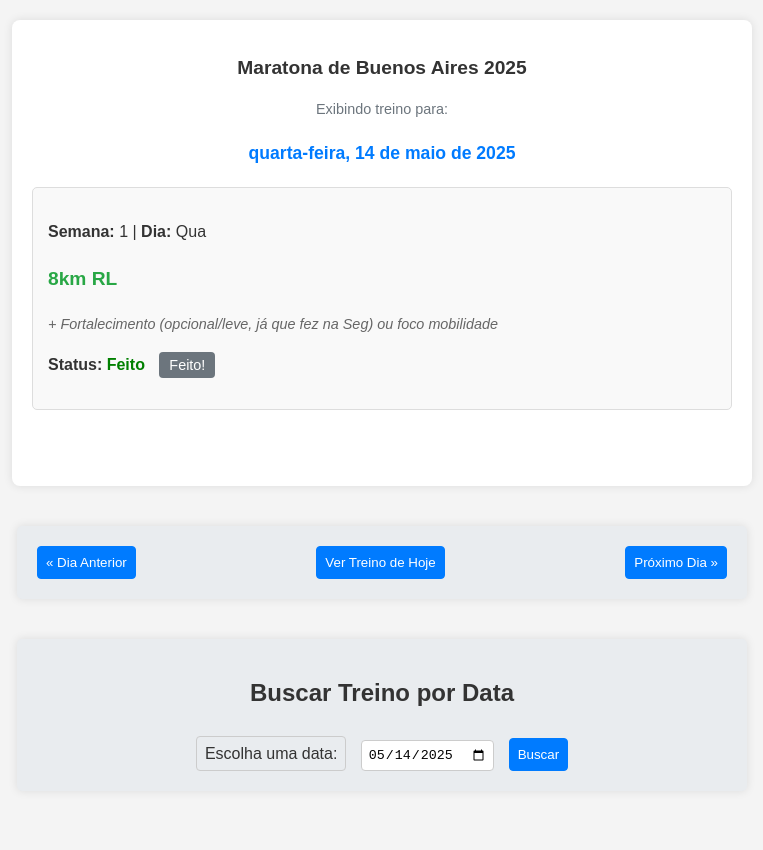
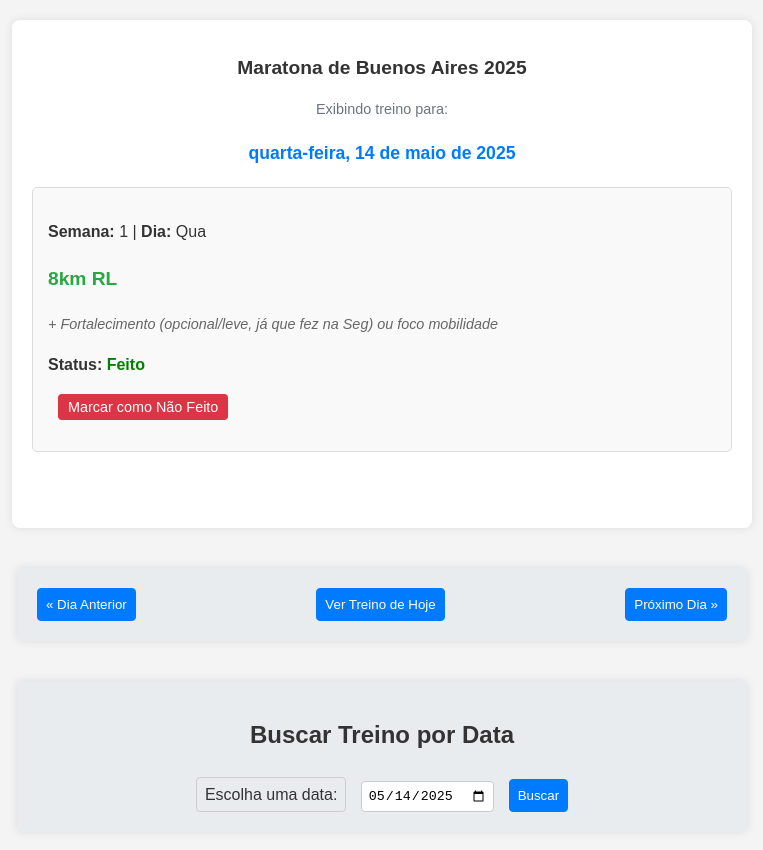
Before and after one commit to yurisj/plano-maratona, a plain HTML site: page index.html in a window 1280 px wide. Both pictures are taken after a click on the button "Marcar como Feito". Shown: the whole page, without its empty margins (258-1021 px from the left). Drawn offline with Linux system fonts and the light colour scheme.

Commit message:
Update index.html

```diff
--- a/index.html
+++ b/index.html
@@ -65,11 +65,11 @@
         .status-nao-feito {
             color: red;
         }
-        /* Estilo para o botão de marcar como feito */
+
+        /* Estilos para o botão de status */
         #markAsDoneButton {
             margin-left: 10px;
             padding: 5px 10px;
-            background-color: #28a745; /* Verde */
             color: white;
             border: none;
             border-radius: 4px;
@@ -77,13 +77,26 @@
             font-size: 0.9em;
             transition: background-color 0.3s ease;
         }
-        #markAsDoneButton:hover:not(:disabled) {
-            background-color: #218838; /* Verde mais escuro no hover */
+
+        .button-mark-done { /* Estilo para o botão "Marcar como Feito" (verde) */
+            background-color: #28a745;
         }
-        #markAsDoneButton:disabled {
-            background-color: #6c757d; /* Cinza */
+        .button-mark-done:hover:not(:disabled) {
+            background-color: #218838;
+        }
+
+        .button-mark-not-done { /* Estilo para o botão "Marcar como Não Feito" (vermelho) */
+            background-color: #dc3545;
+        }
+        .button-mark-not-done:hover:not(:disabled) {
+            background-color: #c82333;
+        }
+
+        #markAsDoneButton:disabled { /* Estilo para botão desabilitado (se necessário no futuro) */
+            background-color: #6c757d;
             cursor: not-allowed;
         }
+
         .message {
             margin-top: 20px;
             padding: 10px;
@@ -144,7 +157,8 @@
                 <p><strong>Semana:</strong> <span id="weekNumber">-</span> | <strong>Dia:</strong> <span id="dayOfWeek">-</span></p>
                 <p class="workout-title" id="workoutDescription">Carregando treino...</p>
                 <p class="workout-notes" id="workoutNotes"></p>
-                <p><strong>Status:</strong> <span id="workoutStatus">-</span> <button id="markAsDoneButton" style="display: none;">Marcar como Feito</button></p>
+                <p><strong>Status:</strong> <span id="workoutStatus">-</span></p>
+                <p><button id="markAsDoneButton" style="display: none;"></button></p>
             </div>
             <p id="generalMessage" class="message"></p>
         </div>
@@ -170,7 +184,7 @@
         // Função para formatar a data como YYYY-MM-DD
         function getFormattedDate(date) {
             const year = date.getFullYear();
-            const month = (date.getMonth() + 1).toString().padStart(2, '0'); // Meses são 0-indexados
+            const month = (date.getMonth() + 1).toString().padStart(2, '0');
             const day = date.getDate().toString().padStart(2, '0');
             return `${year}-${month}-${day}`;
         }
@@ -183,11 +197,11 @@
         // Carrega o plano de treino do arquivo JSON
         async function loadTrainingPlan() {
             try {
-                const response = await fetch('training_plan.json'); // Assume que o JSON está na mesma pasta
+                const response = await fetch('training_plan.json');
                 if (!response.ok) {
                     throw new Error(`Erro ao carregar o plano: ${response.status} ${response.statusText}`);
                 }
-                currentTrainingPlan = await response.json(); // Armazena na variável global
+                currentTrainingPlan = await response.json();
                 return true;
             } catch (error) {
                 console.error("Falha ao carregar ou parsear o plano de treino:", error);
@@ -216,7 +230,7 @@
             notesElement.textContent = '';
             workoutStatusElement.textContent = '-';
             workoutStatusElement.className = '';
-            if(markAsDoneButton) markAsDoneButton.style.display = 'none'; // Esconde o botão em caso de erro
+            if(markAsDoneButton) markAsDoneButton.style.display = 'none';
             generalMessageElement.textContent = message;
             generalMessageElement.className = 'message error-message';
         }
@@ -229,7 +243,7 @@
             }
 
             currentlyDisplayedDate = new Date(dateToDisplay);
-            currentlyDisplayedDate.setHours(0, 0, 0, 0); // Zera a hora para comparações de data consistentes
+            currentlyDisplayedDate.setHours(0, 0, 0, 0);
 
             const formattedDate = getFormattedDate(currentlyDisplayedDate);
             document.getElementById('currentDisplayedDate').textContent = getDisplayFormattedDate(currentlyDisplayedDate);
@@ -249,6 +263,7 @@
             workoutStatusElement.textContent = '-';
             workoutStatusElement.className = '';
             markAsDoneButton.style.display = 'none'; // Esconde o botão por padrão
+            markAsDoneButton.disabled = false; // Habilita o botão por padrão (se exibido)
 
             const entryForDate = currentTrainingPlan.find(entry => entry.date === formattedDate);
 
@@ -259,27 +274,23 @@
                 workoutElement.textContent = entryForDate.workout;
                 notesElement.textContent = entryForDate.notes || '';
 
-                // Exibe o status do treino
-                if (typeof entryForDate.status !== 'undefined') {
-                    if (entryForDate.status === true) {
+                // Exibe o status e configura o botão
+                if (typeof entryForDate.status === 'boolean') {
+                    markAsDoneButton.style.display = 'inline-block'; // Mostra o botão
+                    if (entryForDate.status === true) { // Se o treino está FEITO
                         workoutStatusElement.textContent = "Feito";
                         workoutStatusElement.className = 'status-feito';
-                        markAsDoneButton.textContent = 'Feito!';
-                        markAsDoneButton.disabled = true;
-                        markAsDoneButton.style.display = 'inline-block';
-                    } else if (entryForDate.status === false) {
+                        markAsDoneButton.textContent = 'Marcar como Não Feito';
+                        markAsDoneButton.className = 'button-mark-not-done'; // Botão vermelho
+                    } else { // Se o treino está NÃO FEITO (status === false)
                         workoutStatusElement.textContent = "Não feito";
                         workoutStatusElement.className = 'status-nao-feito';
                         markAsDoneButton.textContent = 'Marcar como Feito';
-                        markAsDoneButton.disabled = false;
-                        markAsDoneButton.style.display = 'inline-block';
-                    } else {
-                        workoutStatusElement.textContent = "-";
-                        markAsDoneButton.style.display = 'none';
+                        markAsDoneButton.className = 'button-mark-done'; // Botão verde
                     }
-                } else {
+                } else { // Se não há propriedade status ou não é booleano
                     workoutStatusElement.textContent = "-";
-                    markAsDoneButton.style.display = 'none'; // Não mostra o botão se não houver status
+                    markAsDoneButton.style.display = 'none'; // Esconde o botão
                 }
 
                 workoutElement.className = 'workout-title';
@@ -290,14 +301,14 @@
                 } else if (entryForDate.workout.toLowerCase().includes("descanso")) {
                     workoutElement.classList.add('rest-day');
                 }
-            } else {
+            } else { // Nenhum treino para a data
                 workoutDetailsDiv.style.display = 'block';
                 weekElement.textContent = '-';
                 dayOfWeekElement.textContent = '-';
                 workoutElement.textContent = 'Nenhum treino específico agendado.';
                 notesElement.textContent = '';
                 workoutStatusElement.textContent = '-';
-                markAsDoneButton.style.display = 'none'; // Esconde o botão se não houver treino
+                markAsDoneButton.style.display = 'none';
 
                 const firstPlanDate = currentTrainingPlan.length > 0 ? new Date(currentTrainingPlan[0].date + "T00:00:00") : null;
                 const lastPlanDate = currentTrainingPlan.length > 0 ? new Date(currentTrainingPlan[currentTrainingPlan.length - 1].date + "T00:00:00") : null;
@@ -320,7 +331,7 @@
         document.getElementById('searchButton').addEventListener('click', () => {
             const dateInput = document.getElementById('searchDate').value;
             if (dateInput) {
-                const selectedDate = new Date(dateInput + "T00:00:00"); // Adiciona T00:00:00 para evitar problemas de fuso
+                const selectedDate = new Date(dateInput + "T00:00:00");
                 displayWorkoutForDate(selectedDate);
             } else {
                 const generalMessageElement = document.getElementById('generalMessage');
@@ -348,15 +359,16 @@
             displayWorkoutForDate(new Date());
         });
 
-        // Event listener para o botão "Marcar como Feito"
+        // Event listener para o botão de alternar status do treino
         document.getElementById('markAsDoneButton').addEventListener('click', () => {
             if (!currentTrainingPlan || !currentlyDisplayedDate) return;
 
             const formattedDate = getFormattedDate(currentlyDisplayedDate);
             const entryIndex = currentTrainingPlan.findIndex(entry => entry.date === formattedDate);
 
-            if (entryIndex !== -1 && currentTrainingPlan[entryIndex].status === false) {
-                currentTrainingPlan[entryIndex].status = true;
+            // Verifica se a entrada existe e se tem a propriedade status como booleano
+            if (entryIndex !== -1 && typeof currentTrainingPlan[entryIndex].status === 'boolean') {
+                currentTrainingPlan[entryIndex].status = !currentTrainingPlan[entryIndex].status; // Alterna o status
                 // Nota: Esta alteração é apenas em memória e será perdida ao recarregar a página,
                 // pois não estamos salvando de volta no arquivo training_plan.json.
                 displayWorkoutForDate(currentlyDisplayedDate); // Atualiza a exibição
@@ -372,7 +384,6 @@
             }
         }
 
-        // Garante que o DOM está carregado antes de executar o script
         window.onload = initializeApp;
     </script>
 </body>
```
